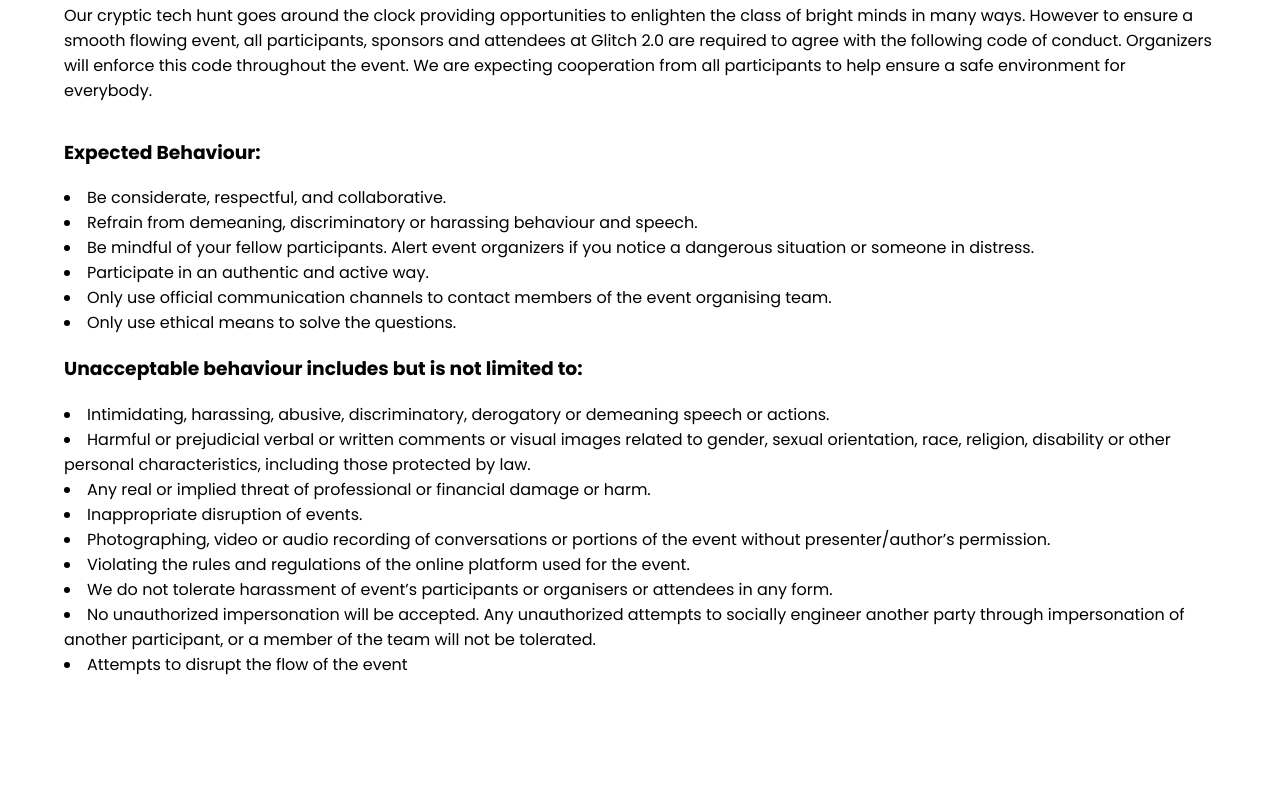
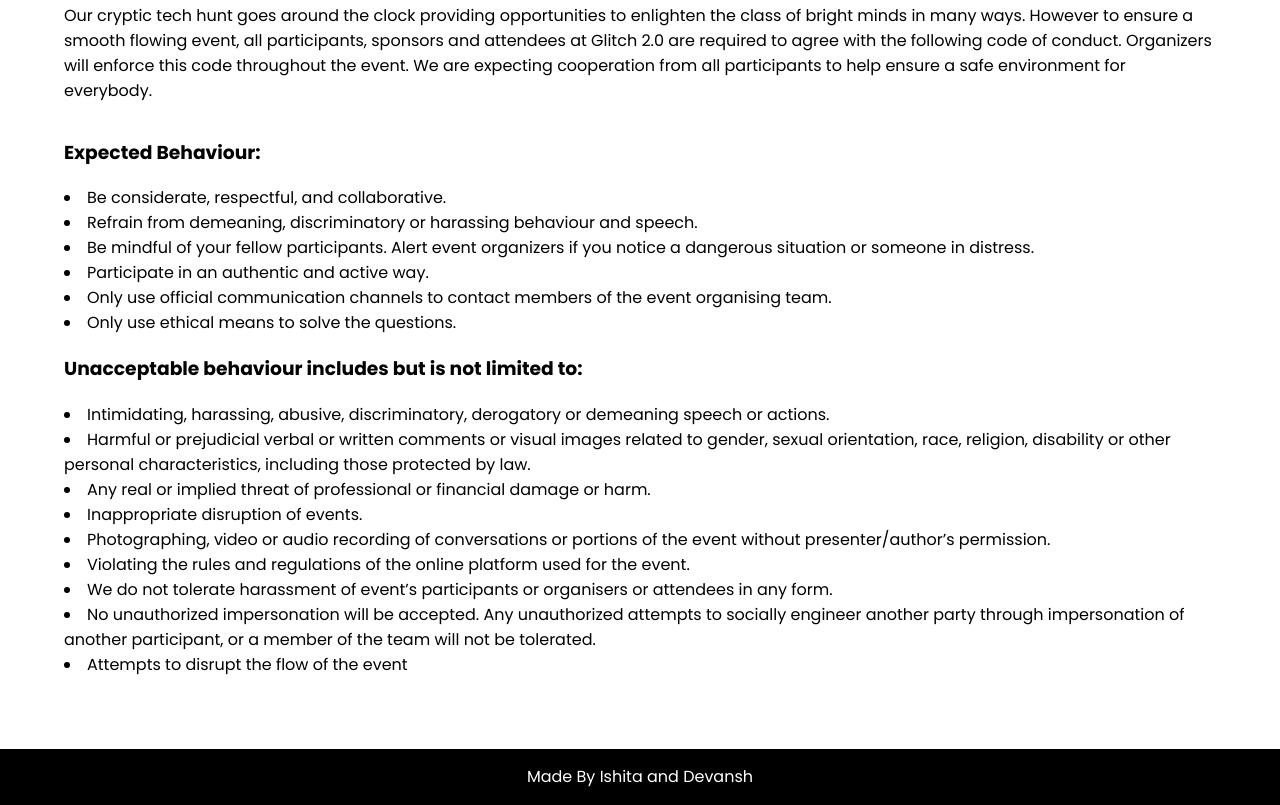
Before and after one commit to TEC-VIT/Glitch-Promo, a plain HTML site: page codeofconduct.html in a window 1280 px wide. Shown: the part 630-1435 px from the top of the page. Before the commit the page ends 1347 px from the top, so only its background shows below. Drawn offline with nearby package versions, Linux system fonts and the light colour scheme.

Commit message:
timeline

```diff
--- a/codeofconduct.html
+++ b/codeofconduct.html
@@ -71,6 +71,7 @@
             <li>    Attempts to disrupt the flow of the event</li>
 
         </div>
+        <div class="footer">Made By Ishita and Devansh</div>
      </div>
 </body>
 <script type="text/javascript"
--- a/css/code.css
+++ b/css/code.css
@@ -2,6 +2,7 @@
     width:90%;
     padding:5vh 5%;
     margin-top:9vh;
+    padding-bottom:9vh;
     min-height:81vh;
     background:white;
     display:flex;
@@ -10,3 +11,7 @@
     justify-content:flex-start;
     color:rgb(0, 0, 0);
 }
+.footer{
+    background:black;
+    color:white;
+}
--- a/css/sponsor.css
+++ b/css/sponsor.css
@@ -186,7 +186,7 @@ ul{
     display:flex;
     align-items:center;
     justify-content:center;
-    color:rgb(150, 149, 149);
+    color:rgb(26, 26, 26);
     height:7vh;
     background:white;
 }
--- a/css/style.css
+++ b/css/style.css
@@ -457,7 +457,7 @@ html {
      background-color:#ffffff;
     display:flex;
     align-items:center;
-    color:rgb(150, 149, 149);
+    color:rgb(26, 26, 26);
     /* font-size:14px; */
     justify-content:center;
     height:7vh;
```
